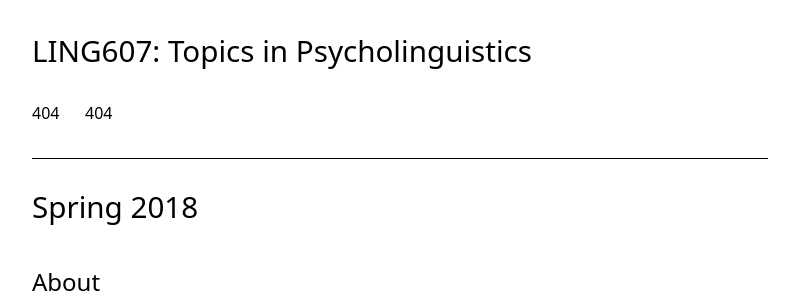
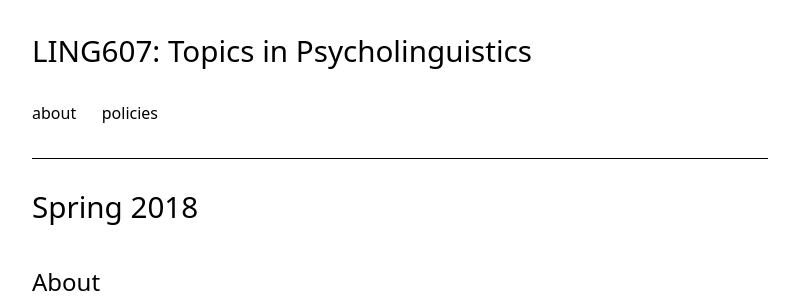
Before and after one commit to kschuler/ling001, a Jekyll site: the page built from index.md, in a window 1280 px wide and 900 px high. Shown: the top 297 px of the window, without its empty margins (240-1038 px from the left). Built offline with Jekyll 4.4.1, drawn with Linux system fonts in a browser that asks for light colours.

```diff
--- a/_layouts/default.html
+++ b/_layouts/default.html
@@ -20,7 +20,7 @@
 
 <header>
   {% unless site.hide_title %}<h1><a href="{{ "/" | relative_url }}">{{ site.title | escape }}</a></h1>{% endunless %}
-  {% if site.navigation %}<nav>{% for path in site.navigation %}{% assign node = site.pages | where: "name", path | first %}<a href="{{ node.url | relative_url }}">{{ node.title }}</a>{% endfor %}</nav>{% endif %}
+  {% if site.navigation %}<nav>{% for link in site.navigation %}<a href="{{ link[1] | relative_url }}">{{ link[0] }}</a>{% endfor %}</nav>{% endif %}
   {% if site.icons %}<nav>{% for link in site.icons %}<a class="icon" href="{{ link[1] }}"><svg><use xlink:href="{{ "/assets/fontawesome/icons.svg" | relative_url }}#{{ link[0] }}"></use></svg></a>{% endfor %}</nav>{% endif %}
 </header>
 
```
